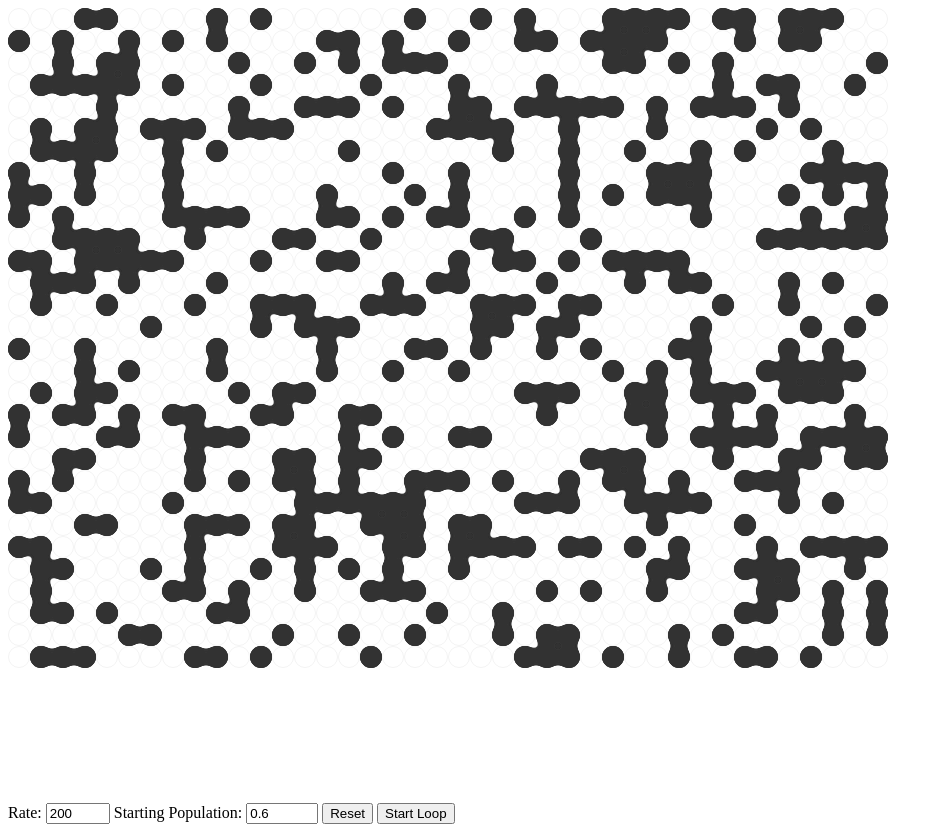
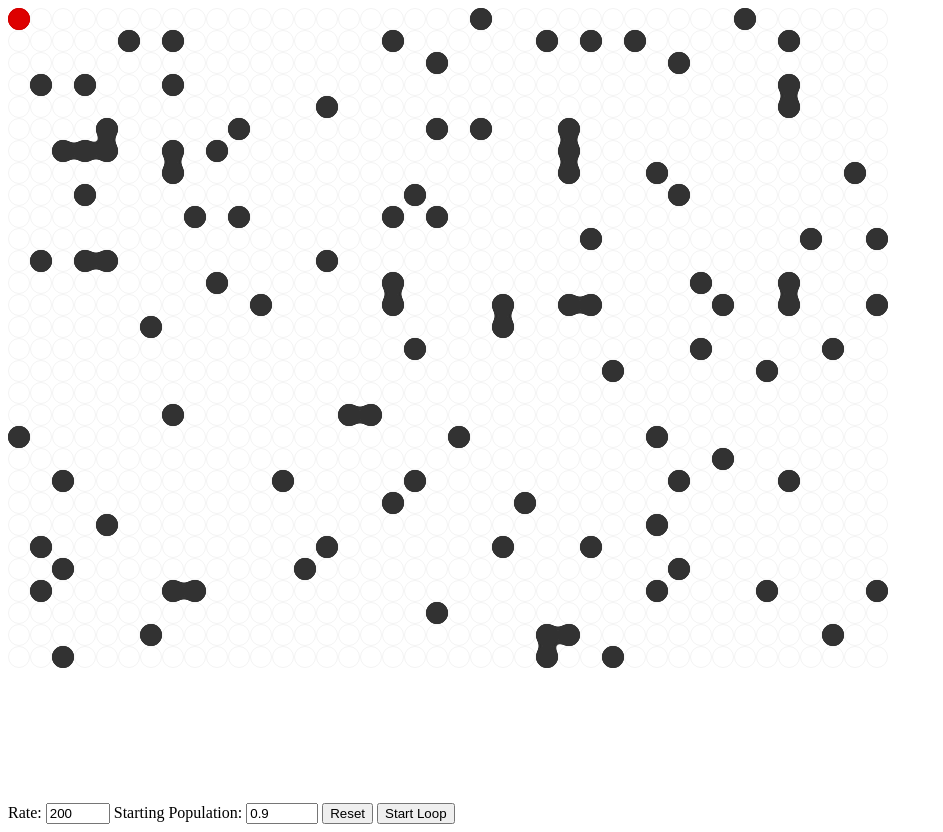
Before and after one commit to Paul-Hebert/life, a plain HTML site: page index.html in a window 1280 px wide. Shown: the whole page, without its empty margins (0-943 px from the left). Drawn offline with Linux system fonts and the light colour scheme.

Commit message:
Added keyboard control handling

```diff
--- a/assets/css/_grid.scss
+++ b/assets/css/_grid.scss
@@ -7,6 +7,10 @@
     &.alive{
         background:#333;
         border-color:#333;
+    }
+
+    &.player{
+        background:#d00;
     }
 }
 
--- a/assets/js/main.js
+++ b/assets/js/main.js
@@ -4,7 +4,7 @@ document.addEventListener("DOMContentLoaded", function() {
 
 var settings = {
     dev: false,
-    startingPopulation: .6,
+    startingPopulation: .9,
 
     rate: 200,
 
@@ -21,6 +21,15 @@ var grid = {
     html: ""
 };
 
+var player = {
+    nodes: [
+        {
+            x:0,
+            y:0
+        }
+    ]
+}
+
 var ui = {
     startLoopButton: document.getElementById('startLoop'),
     stopLoopButton: document.getElementById('stopLoop'),
@@ -33,6 +42,27 @@ var ui = {
 
     body: document.body
 };
+
+var controls = {
+    logKeyCodes(){
+        console.log(controls.pressedKeys);
+    },
+    bindHandlers(){
+        window.addEventListener("keydown",function(e){
+            controls.pressedKeys[controls.keyCodes[e.keyCode]] = true;
+        });
+        window.addEventListener("keyup",function(e){
+            controls.pressedKeys[controls.keyCodes[e.keyCode]] = false;
+        });
+    },
+    keyCodes: {
+        "37": "left",
+        "38": "up",
+        "39": "right",
+        "40": "down"
+    },
+    pressedKeys:{}
+}
 
 var loop = {
     active: false,
@@ -72,6 +102,8 @@ var loop = {
         if(loop.duration >= settings.rate){
             utilities.devDebug('loop.turn');
 
+            controls.translateKeyCodes();
+
             loop.last = loop.now;
 
             life.updateGridData();
@@ -101,6 +133,8 @@ var life = {
         ui.stopLoopButton.addEventListener('click', function() { loop.stop(); });
 
         ui.resetGridButton.addEventListener('click', function() { life.resetGrid(); });
+
+        controls.bindHandlers();
     },
 
     setGridSettingsUi(){
@@ -274,6 +308,14 @@ var life = {
                 }
             }
         }
+
+        document.querySelectorAll('player').forEach(function(cell){
+            cell.classList.remove('player');
+        });
+
+        player.nodes.forEach(function(node){
+            document.getElementById(node.x + "-" + node.y).classList.add('player');
+        });
     },
 
     checkBounds(max, number){
```
Also changed, not shown: assets/css/_grid.css, assets/css/_grid.min.css, assets/css/styles.css, assets/css/styles.min.css.
